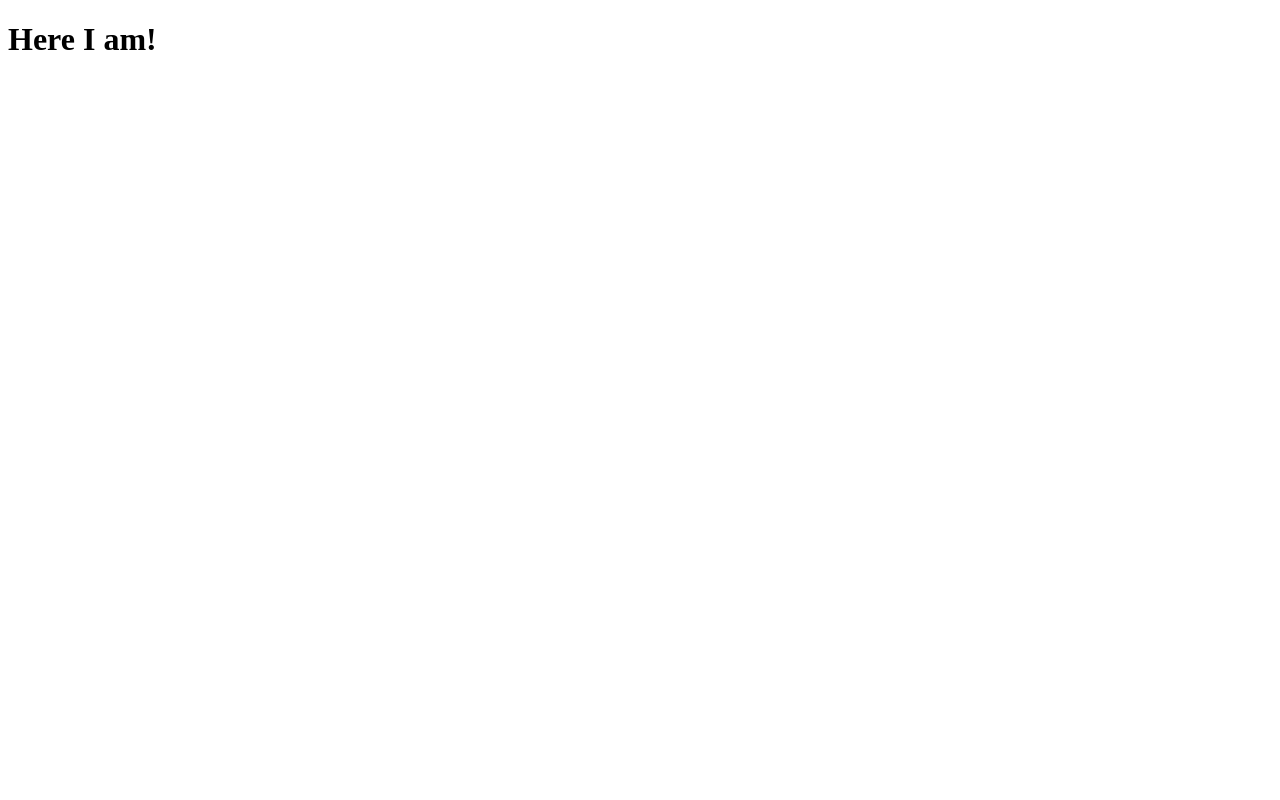
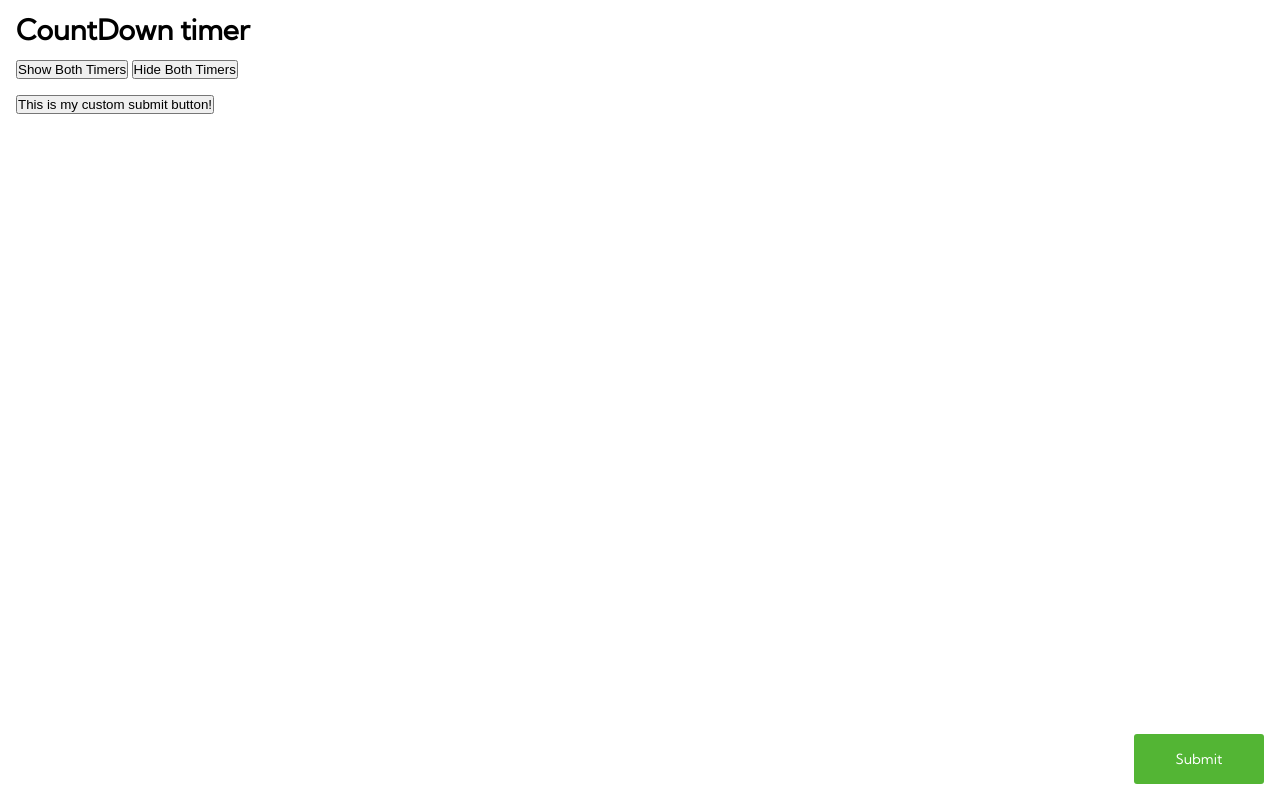
Before and after one commit to Gurochka/CountDownTimer, a website: page src/index.html in a window 1280 px wide. Drawn offline with Linux system fonts and the light colour scheme.

Commit message:
add submit button to page

```diff
--- a/package.json
+++ b/package.json
@@ -13,6 +13,7 @@
   },
   "devDependencies": {
     "@babel/core": "^7.11.6",
+    "@babel/plugin-proposal-class-properties": "^7.10.4",
     "@babel/preset-env": "^7.11.5",
     "gulp": "^4.0.2",
     "gulp-babel": "^8.0.0"
--- a/src/countdowntimer.js
+++ b/src/countdowntimer.js
@@ -0,0 +1,93 @@
+class CountdownTimer {
+    /*
+    options:
+        customElement: DOMNode
+            define your own submit button element instead of .countdowntimer
+            the element has to contain at least one button with type 'submit'
+        container: string
+            find first matched container by selector and append Submit button.
+        button_text: string
+            Submit button text
+    */
+    button_text = 'Submit'
+
+    _element = null
+    _btn = null
+
+    // post_url = ''
+    // cat = ''
+    // uuid = ''
+    // submit_verify_message = 'Submit verify message'
+    // timer_url = ''
+
+    // warning_threshold = 600 // 10 mins
+    // warning_message = 'Warning message'
+
+    // alert_threshold = 60 // 1 min
+    // alert_message = 'Alert message'
+
+    constructor(options = {}){
+        this._element = options.customElement;
+
+        this._defineElements(options.container);
+        if (!this._btn) return;
+        this._defineEventListeners();
+    }
+
+    _defineElements = (selector) => {
+        if (!this._element) {
+            if (!selector) {
+                this._showWarn('Please, define container option or customElement');
+                return;
+            }
+            const containerEl = document.querySelector(selector);
+            if (!containerEl) {
+                this._showWarn('Container element wasn\'t found');
+                return;
+            }
+            this._element = this._getElement();
+            containerEl.appendChild(this._element);
+        }
+        this._defineButton();
+    }
+
+    _defineButton = () => {
+        this._btn = this._element.querySelector('button[type=submit]');
+        if (!this._btn) this._showWarn('Button element wasn\'t found');
+    }
+
+    _getElement = () => {
+        const button = this._createElement('button', { type: 'submit', class: 'countdowntimer__submit-btn' });
+        button.textContent = this.button_text;
+        const wrapper = this._createElement('div', {class: 'countdowntimer'});
+        wrapper.appendChild(button);
+        return wrapper;
+    }
+
+    _defineEventListeners = () => {
+    }
+
+    onSubmit = (callback) => {
+        console.log('onSubmit callback!');
+    }
+
+    show = () => {
+        console.log('show timer!');
+    }
+
+    hide = () => {
+        console.log('hide timer!');
+    }
+
+    // helper classes
+
+    _createElement = (tagname, attrs = {}) => {
+        const el = document.createElement(tagname);
+        Object.keys(attrs).forEach(key => {
+            el.setAttribute(key, attrs[key]);
+        });
+        return el;
+    }
+
+    _showWarn = (message) => console && console.warn && console.warn(`CountdownTimer: ${message}`)
+}
--- a/src/index.html
+++ b/src/index.html
@@ -2,9 +2,21 @@
 <html>
   <head>
     <title>Count Down Timer</title>
+    <link href="https://fonts.googleapis.com/css2?family=Kumbh+Sans:wght@300;400&display=swap" rel="stylesheet">
+    <link rel="stylesheet" href="./style.css">
   </head>
   <body>
-    <h1>Here I am!</h1>
+    <h1>CountDown timer</h1>
+    <button id="show_timer">Show Both Timers</button>
+    <button id="hide_timer">Hide Both Timers</button>
+
+
+    <div class="timer-container"></div>
+
+    <div class="timer-custom-element mt-3">
+      <button type="submit" class="my-btn">This is my custom submit button!</button>
+    </div>
+
     <script src="./countdowntimer.js"></script>
     <script src="./index.js"></script>
   </body>
--- a/src/index.js
+++ b/src/index.js
@@ -0,0 +1,21 @@
+document.addEventListener("DOMContentLoaded", () => {
+    const timer = new CountdownTimer({
+        container: '.timer-container'
+    });
+
+    const customTimer = new CountdownTimer({
+        customElement: document.querySelector('.timer-custom-element')
+    });
+
+    document.querySelector('#show_timer').addEventListener("click", () => {
+        timer.show();
+        customTimer.show();
+    });
+
+    document.querySelector('#hide_timer').addEventListener("click", () => {
+        timer.hide();
+        customTimer.hide();
+    });
+
+
+});
--- /dev/null
+++ b/src/style.css
@@ -0,0 +1,64 @@
+/* reset styles */
+*, *::before, *::after {
+    box-sizing: border-box;
+    -moz-box-sizing: border-box;
+    margin:0;
+    padding:0;
+}
+html {
+    height: 100vh;
+    padding: 0;
+}
+body {
+    min-height: 100vh;
+    margin: 0;
+    padding: 0;
+    line-height: 1;
+}
+
+/* styles for html page */
+
+body {
+    position: relative;
+    font-size: 14px;
+    font-family: 'Kumbh Sans', sans-serif;
+    padding: 1rem;
+}
+h1 {
+    margin-bottom: 1rem;
+}
+.mt-3{
+    margin-top: 1rem;
+}
+.timer-container {
+    position: absolute;
+    bottom: 1rem;
+    right: 1rem;
+    width: 130px;
+}
+
+/* styles for countdown timer */
+/* todo: move them inside script */
+
+.countdowntimer {
+    width: 100%;
+}
+.countdowntimer button[type=submit]{
+    width: 100%;
+    border: none;
+    background-color: #53b534;
+    color: white;
+    padding: 1rem 1rem;
+    font-family: inherit;
+    border-radius: 3px;
+    font-size: 1em;
+    font-weight: 400;
+    transition: 0.3s all ease;
+}
+.countdowntimer button[type=submit]:hover {
+    background-color: #398222;
+    cursor: pointer;
+}
+.countdowntimer button[type=submit]:hover, .countdowntimer button[type=submit]:focus{
+    outline: none;
+}
```
Also changed, not shown: .babelrc.
